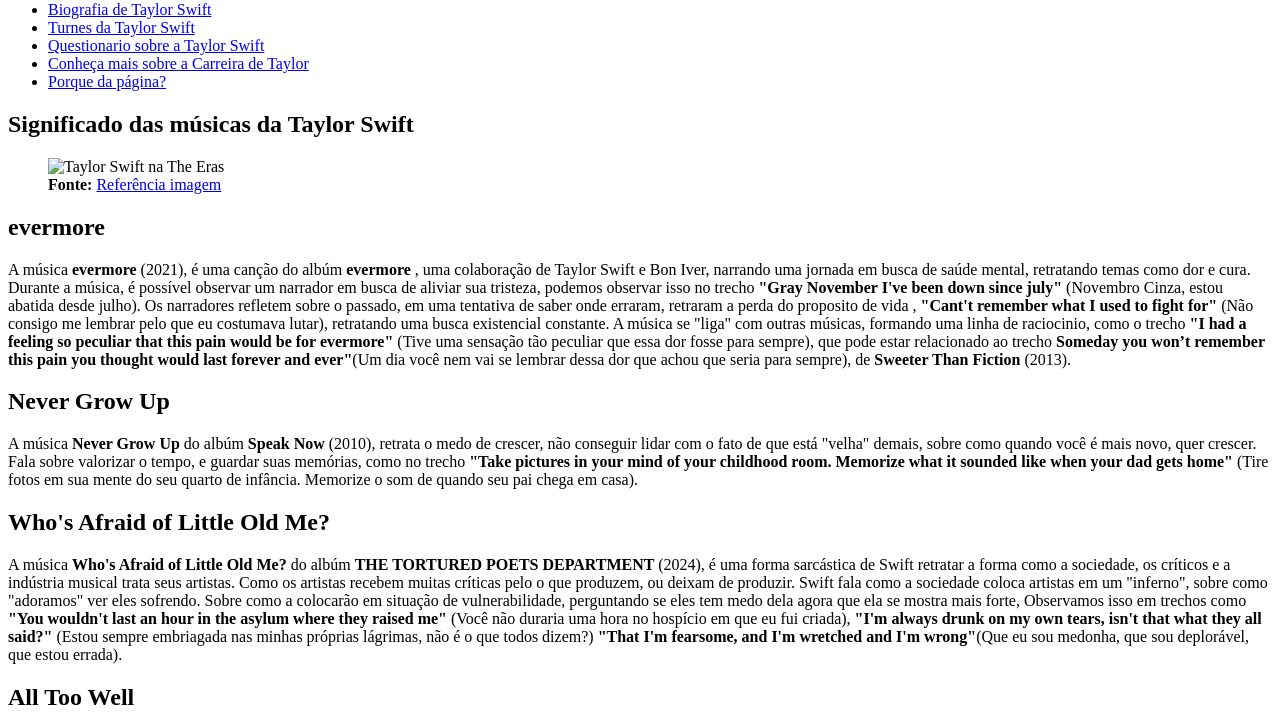
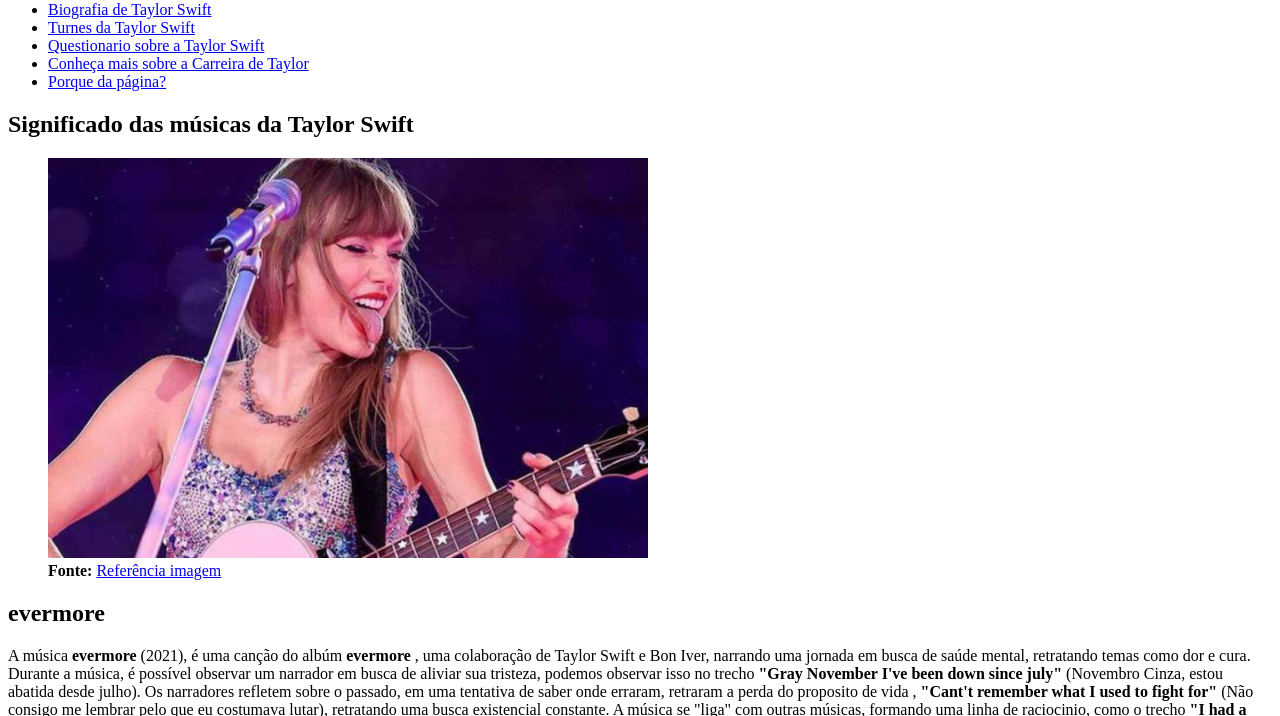
Before and after one commit to JheniKJ/taylor, a plain HTML site: page Musicas.html in a window 1280 px wide. Shown: the part 79-795 px from the top of the page. Drawn offline with Linux system fonts and the light colour scheme.

Commit message:
Update Musicas.html

```diff
--- a/Musicas.html
+++ b/Musicas.html
@@ -22,7 +22,7 @@
     <section>
       <h1> Significado das músicas da Taylor Swift</h1>
       <figure>
-        <img src="taylorswift.jpg" alt="Taylor Swift na The Eras" width="600" height="400">
+        <img src="imagens/taylorswift.jpg" alt="Taylor Swift na The Eras" width="600" height="400">
         <figcaption> <strong>Fonte:</strong> <a href="https://tmjbrazil.com.br/tudo-sobre-a-etapa-final-da-the-eras-tour-de-taylor-swift/" target="_blank"> Referência imagem</a></figcaption>
       </figure>
       <article>
```
